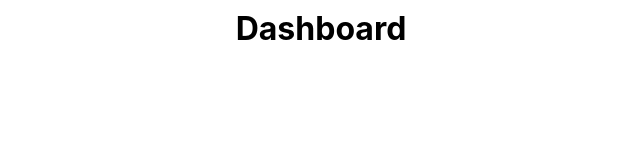
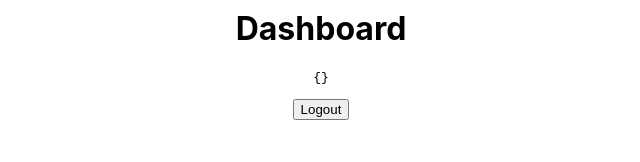
Before and after one commit to ks-nishan/react-practise-app, a React (Create React App) app: page /dashboard in a window 1280 px wide. Shown: the part 138-300 px from the top of the page, without its empty margins (319-959 px from the left). Built offline with nearby package versions, Linux system fonts and the light colour scheme.

Commit message:
context api

```diff
--- a/src/App.js
+++ b/src/App.js
@@ -3,9 +3,14 @@ import "./App.css";
 import Home from "./components/home";
 import About from "./components/about";
 import Dashboard from "./components/dashboard";
+import UserContext from './contexts/userContext'
+import { useState } from "react";
 
 function App() {
+  const name = "Nishanthan";
+  const [user, setUser] = useState({});
   return (
+    <UserContext.Provider value={[user, setUser]}>
       <div className="App">
         <p>
           <a href="home">Home</a>
@@ -25,6 +30,7 @@ function App() {
           </Routes>
         </BrowserRouter>
       </div>
+    </UserContext.Provider>
   );
 }
 
--- a/src/components/about.jsx
+++ b/src/components/about.jsx
@@ -1,9 +1,22 @@
 import React from "react";
+import { useContext } from "react";
+import userContext from "../contexts/userContext";
 
 function About() {
+  const value = useContext(userContext);
+  const [user, setUser] = value;
+
   return (
     <div>
       <h1>About</h1>
+      {/* <h6>{value}</h6> */}
+      <pre>{JSON.stringify(user)}</pre>
+      <button onClick={() => {
+            setUser({
+                name : 'Mathyvathana',
+                role : 'Admin'
+            });
+        }}>Login</button>
     </div>
   );
 }
--- a/src/components/dashboard.jsx
+++ b/src/components/dashboard.jsx
@@ -1,9 +1,21 @@
-import React from 'react';
+import React, { useContext } from "react";
+import userContext from "../contexts/userContext";
 
 function Dashboard() {
+  const value = useContext(userContext);
+  const [user, setUser] = value;
+
   return (
     <div>
       <h1>Dashboard</h1>
+      <pre>{JSON.stringify(user)}</pre>
+      <button
+        onClick={() => {
+          setUser({});
+        }}
+      >
+        Logout
+      </button>
     </div>
   );
 }
--- /dev/null
+++ b/src/contexts/userContext.js
@@ -0,0 +1,5 @@
+import {createContext} from 'react'
+
+const userContext = createContext("");
+
+export default userContext;
```
Lines whose indentation alone changed are shown as unchanged.
